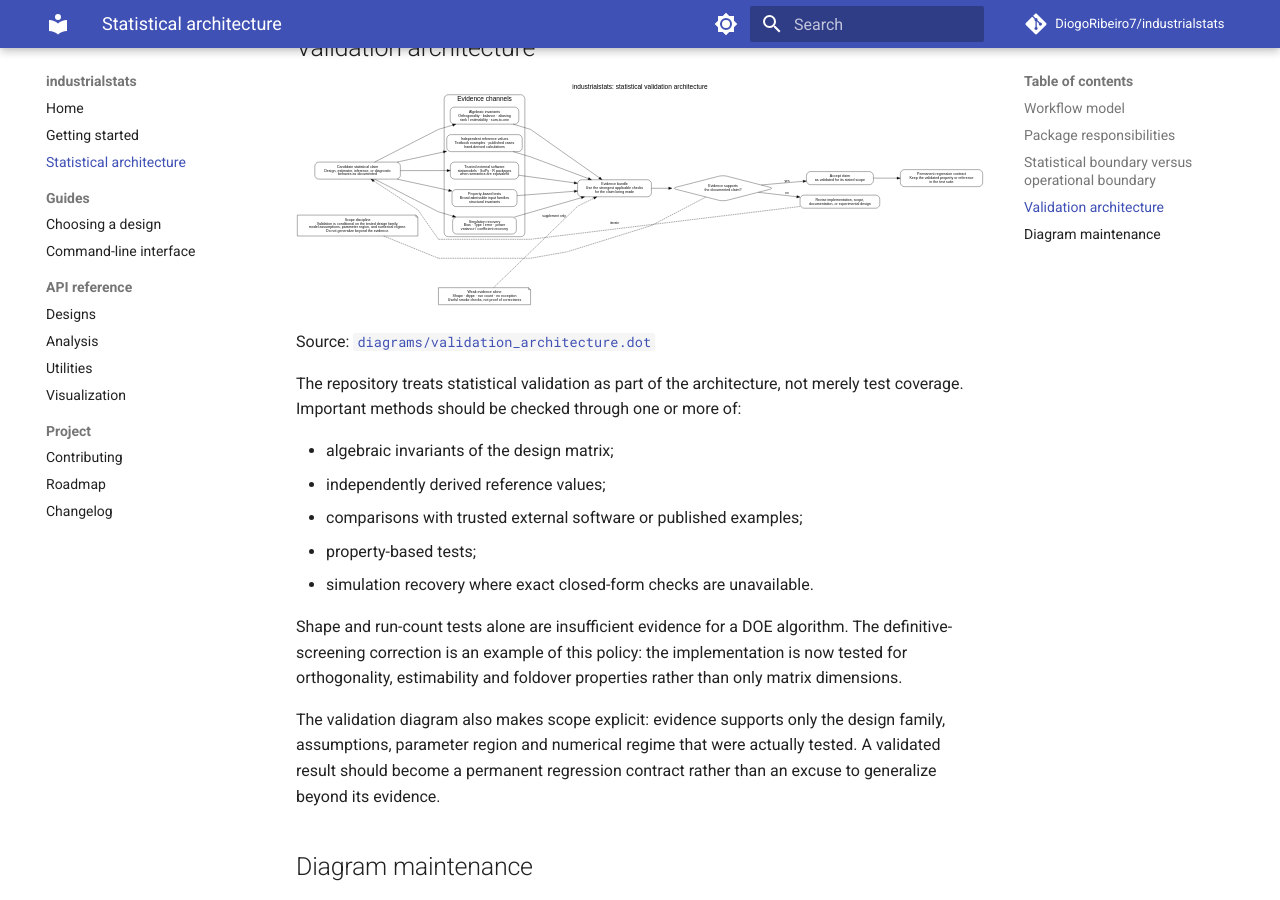
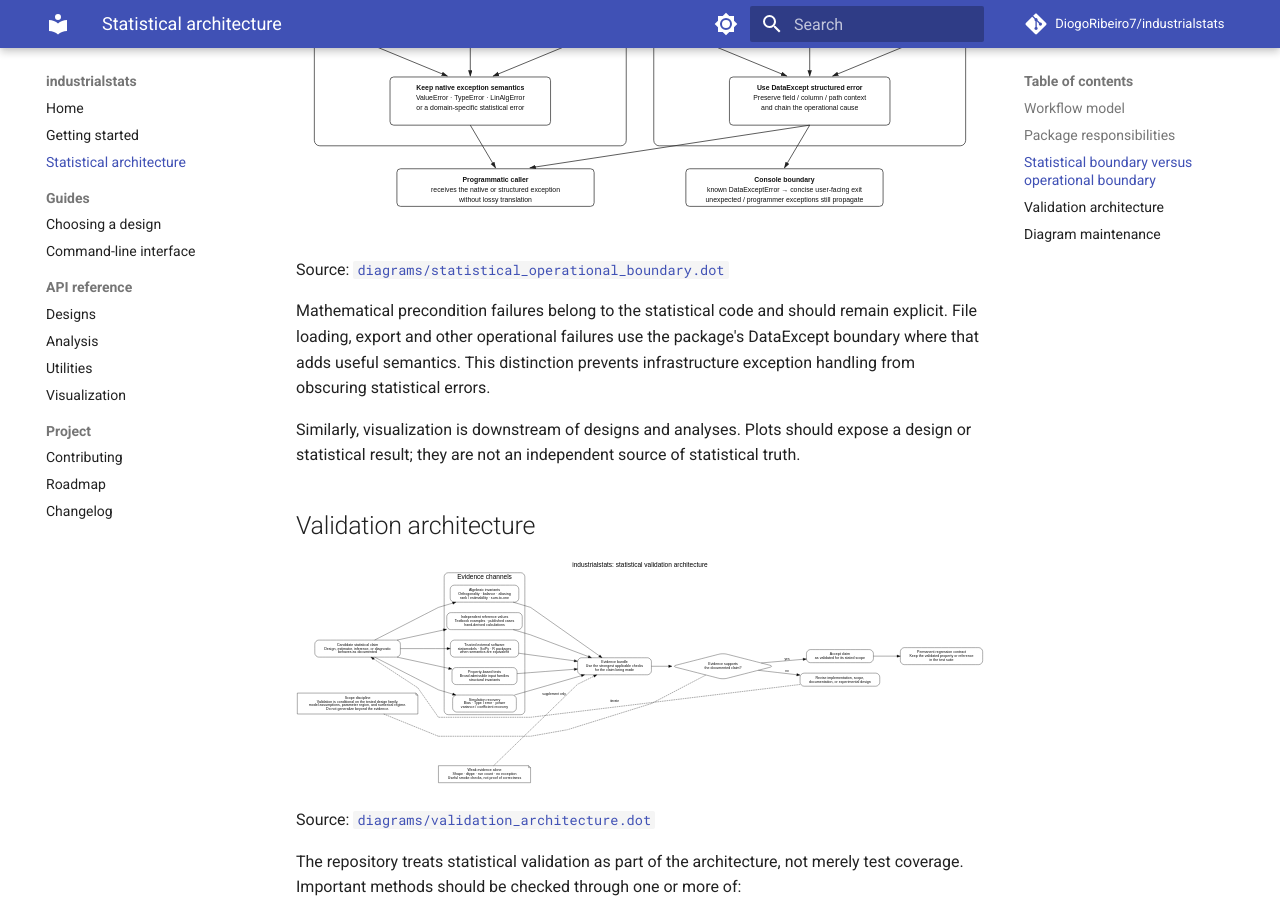
Before and after one commit to DiogoRibeiro7/industrialstats, an MkDocs documentation site: the page built from docs/architecture.md, in a window 1280 px wide and 900 px high, scrolled down 2005 px. Built offline with MkDocs 1.6.1 and Material for MkDocs 9.7.7, drawn with Linux system fonts in a browser that asks for light colours; comment, search, counter and statistics services are not loaded.

Commit message:
docs: link statistical operational boundary diagram

```diff
--- a/docs/architecture.md
+++ b/docs/architecture.md
@@ -35,6 +35,10 @@ The diagram does **not** imply that these subpackages are independent services.
 
 ## Statistical boundary versus operational boundary
 
+![industrialstats statistical versus operational failure boundary](diagrams/rendered/statistical_operational_boundary.svg)
+
+Source: [`diagrams/statistical_operational_boundary.dot`](diagrams/statistical_operational_boundary.dot)
+
 Mathematical precondition failures belong to the statistical code and should remain explicit. File loading, export and other operational failures use the package's DataExcept boundary where that adds useful semantics. This distinction prevents infrastructure exception handling from obscuring statistical errors.
 
 Similarly, visualization is downstream of designs and analyses. Plots should expose a design or statistical result; they are not an independent source of statistical truth.
```
